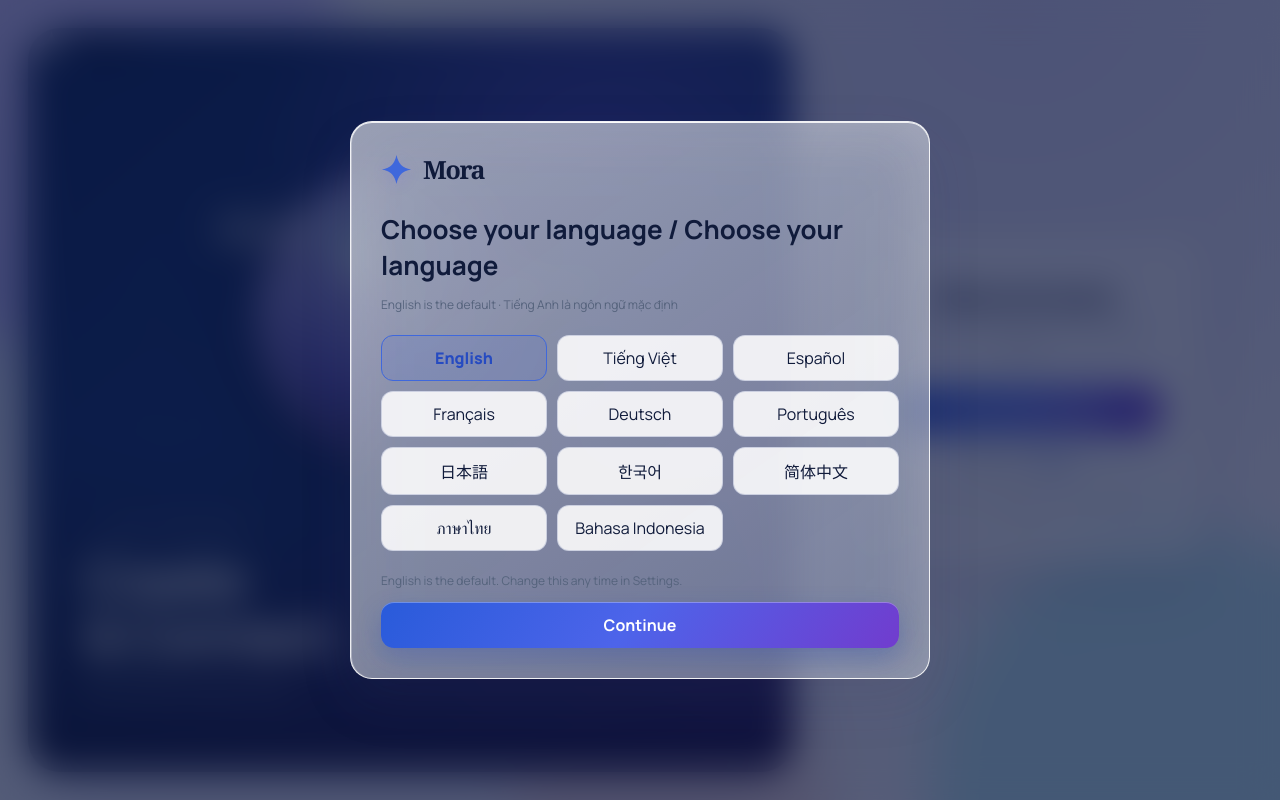
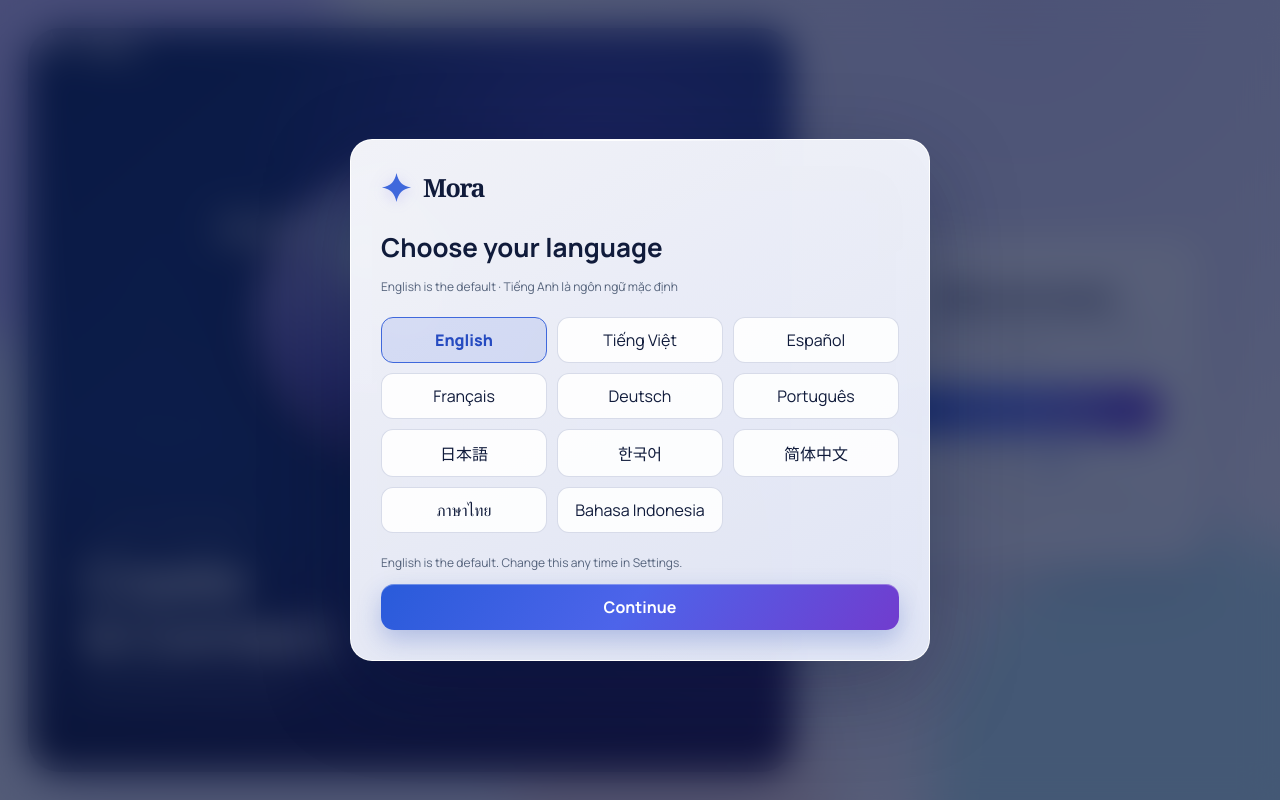
Before and after one commit to labmourstudio/Marea, a React (Vite) app: page /login in a window 1280 px wide. Built offline with nearby package versions, Linux system fonts and the light colour scheme; no server answers; the database is empty.

Commit message:
Improve language welcome contrast and prevent overflow

```diff
--- a/src/components/LanguageWelcome.jsx
+++ b/src/components/LanguageWelcome.jsx
@@ -7,7 +7,7 @@
   const [choice, setChoice] = useState(language)
   if (hasChosen) return null
   return <div className="language-welcome" role="dialog" aria-modal="true" aria-labelledby="welcome-language-title">
-    <section className="glass-card language-welcome-panel"><Brand /><h1 id="welcome-language-title">{t.welcome} / Choose your language</h1>
+    <section className="glass-card language-welcome-panel"><Brand /><h1 id="welcome-language-title">{language === 'en' ? t.welcome : `${t.welcome} / Choose your language`}</h1>
       <p>English is the default · Tiếng Anh là ngôn ngữ mặc định</p>
       <div className="language-choice-grid">{interfaceLanguages.map(([code, name]) => <button key={code} type="button" className={choice === code ? 'selected' : ''} onClick={() => setChoice(code)} aria-pressed={choice === code}>{name}</button>)}</div>
       <p>{t.welcomeHint}</p><button className="primary-button full" onClick={() => setLanguage(choice)}>{t.continue}</button>
--- a/src/styles.css
+++ b/src/styles.css
@@ -388,3 +388,9 @@
 html[data-theme="dark"] .demo-hero-link { color:#e6edff; background:rgba(92,102,166,.5); }
 @media(max-width:850px) { .demo-roles { grid-template-columns:1fr; }.demo-outro { align-items:flex-start; flex-direction:column; } }
 @media(max-width:640px) { .new-composer { padding:13px; }.composer-context { grid-template-columns:1fr; }.demo-banner,.demo-posts article { padding:19px; }.demo-course { flex-direction:column; }.post-comments form,.demo-comment form { flex-wrap:wrap; } }
+.language-welcome-panel.glass-card { overflow-x:hidden; background:linear-gradient(150deg,rgba(251,252,255,.96),rgba(236,241,255,.94)); border-color:rgba(255,255,255,.95); box-shadow:0 28px 90px rgba(5,15,56,.33); }
+.language-welcome-panel.glass-card::after { display:none; }
+html[data-theme="dark"] .language-welcome-panel.glass-card { background:linear-gradient(150deg,rgba(24,37,79,.97),rgba(29,31,67,.96)); border-color:rgba(177,195,255,.24); }
+.auth-header .brand,.auth-header .brand-star { color:white; fill:white; }
+.auth-panel.glass-card { background:linear-gradient(150deg,rgba(255,255,255,.89),rgba(242,245,255,.81)); }
+html[data-theme="dark"] .auth-panel.glass-card { background:linear-gradient(150deg,rgba(24,40,87,.94),rgba(24,28,67,.87)); }
```
